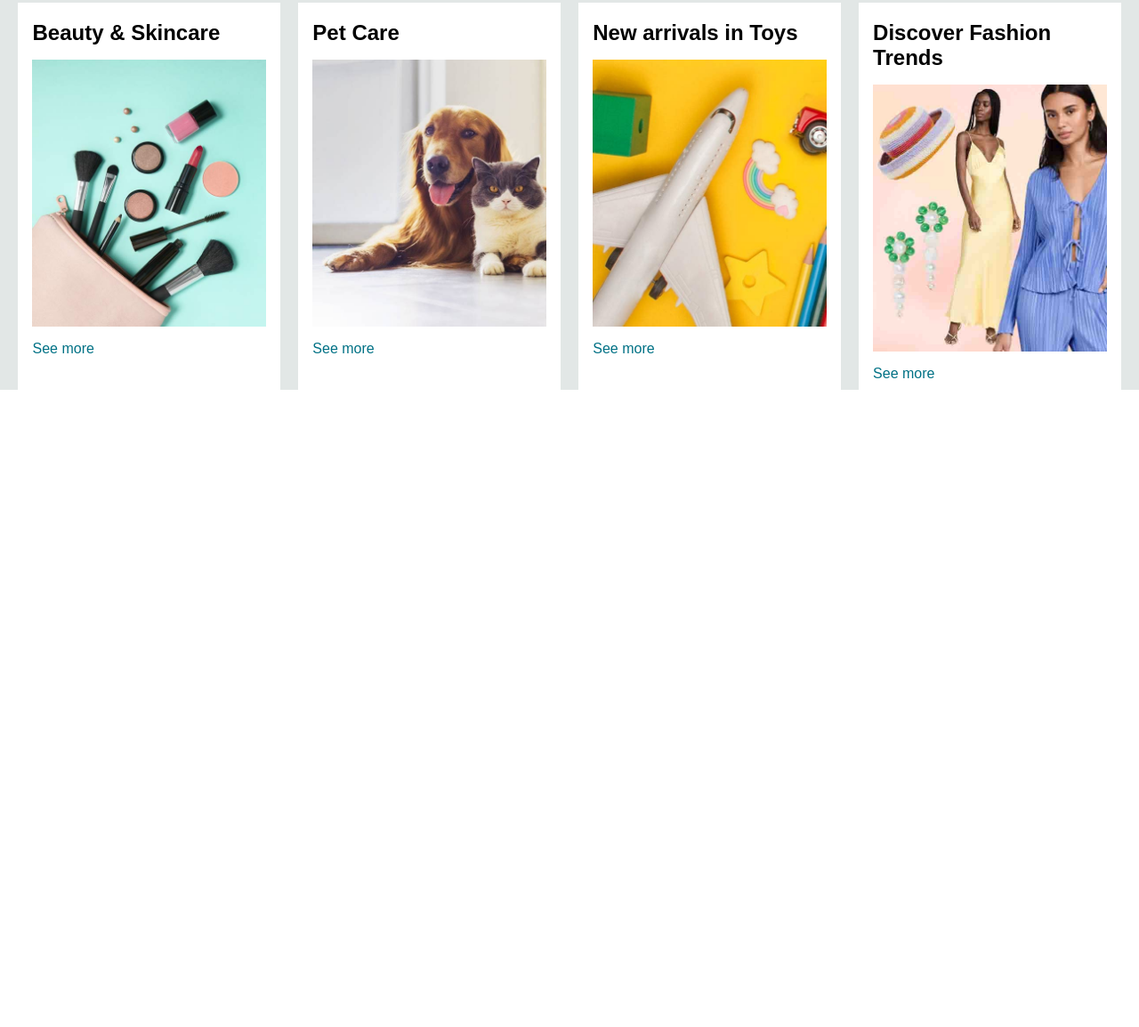
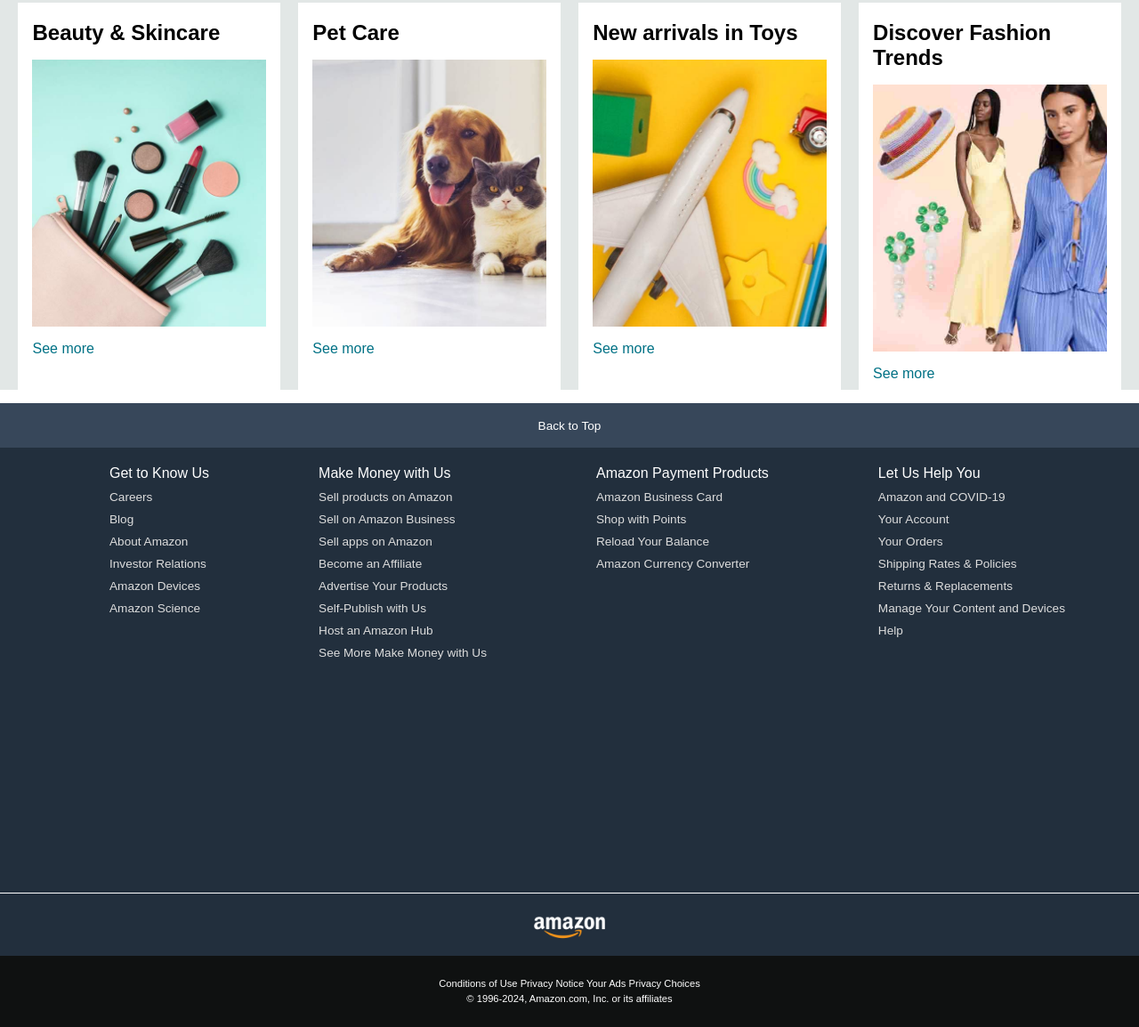
Before and after one commit to ByteJuggle/Amazon-Clone, a plain HTML site: page index.html in a window 1280 px wide. Shown: the part 912-2066 px from the top of the page at 89% size. Before the commit the page ends 1350 px from the top, so only its background shows below. Drawn offline with Linux system fonts and the light colour scheme.

Commit message:
Add New Features

```diff
--- a/index.html
+++ b/index.html
@@ -44,18 +44,18 @@
         </div>
 
         <div class="panel">
-            <div class="panel-all">
+            <div class="panel-all border">
                 <i class="fa-solid fa-bars"></i>
                 All
             </div>
             <div class="panel-ops">
-                <p>Today's Deals</p>
-                <p>Customer Service</p>
-                <p>Registry</p>
-                <p>Gift Cards</p>
-                <p>Sell</p>
+                <p class="border">Today's Deals</p>
+                <p class="border">Customer Service</p>
+                <p class="border">Registry</p>
+                <p class="border">Gift Cards</p>
+                <p class="border">Sell</p>
             </div>
-            <div class="panel-deals">
+            <div class="panel-deals border">
                 Shop deals in Electronics
             </div>
         </div>
@@ -125,5 +125,63 @@
             </div>
         </div>
     </div>
+
+    <footer>
+        <div class="foot-panel1">
+            Back to Top
+        </div>
+        <div class="foot-panel2">
+            <ul>
+                <p>Get to Know Us</p>
+                <a>Careers</a>
+                <a>Blog</a>
+                <a>About Amazon</a>
+                <a>Investor Relations</a>
+                <a>Amazon Devices</a>
+                <a>Amazon Science</a>
+            </ul>
+            <ul>
+                <p>Make Money with Us</p>
+                <a>Sell products on Amazon</a>
+                <a>Sell on Amazon Business</a>
+                <a>Sell apps on Amazon</a>
+                <a>Become an Affiliate</a>
+                <a>Advertise Your Products</a>
+                <a>Self-Publish with Us</a>
+                <a>Host an Amazon Hub</a>
+                <a>See More Make Money with Us</a>
+            </ul>
+            <ul>
+                <p>Amazon Payment Products</p>
+                <a>Amazon Business Card</a>
+                <a>Shop with Points</a>
+                <a>Reload Your Balance</a>
+                <a>Amazon Currency Converter</a>
+            </ul>
+            <ul>
+                <p>Let Us Help You</p>
+                <a>Amazon and COVID-19</a>
+                <a>Your Account</a>
+                <a>Your Orders</a>
+                <a>Shipping Rates & Policies</a>
+                <a>Returns & Replacements</a>
+                <a>Manage Your Content and Devices</a>
+                <a>Help</a>
+            </ul>
+        </div>
+        <div class="foot-panel3">
+            <div class="logo"></div>
+        </div>
+        <div class="foot-panel4">
+            <div class="pages">
+                <a>Conditions of Use</a>
+                <a>Privacy Notice</a>
+                <a>Your Ads Privacy Choices</a>
+            </div>
+            <div class="copyright">
+                © 1996-2024, Amazon.com, Inc. or its affiliates
+            </div>
+        </div>
+    </footer>
 </body>
 </html>
--- a/style.css
+++ b/style.css
@@ -17,6 +17,7 @@
     height: 50px;
     width: 100px;
 }
+
 .logo{
     background-image: url("Amazon_logo.png");
     background-size: cover;
@@ -193,3 +194,70 @@
 .box-content p{
     color: #007185;
 }
+
+/* Footer */
+footer{
+    margin-top: 15px;
+}
+
+.foot-panel1{
+    background-color: #37475a;
+    color: white;
+    height: 50px;
+    display: flex;
+    justify-content: center;
+    align-items: center;
+    font-size: 0.85rem;
+}
+
+.foot-panel2{
+    background-color: #222f3d;
+    color: white;
+    height: 500px;
+    display: flex;
+    justify-content: space-evenly;
+}
+
+ul{
+    margin-top: 20px;
+}
+
+ul a{
+    display: block;
+    font-size: 0.85rem;
+    margin-top: 10px;
+    color: #dddddd;
+}
+
+.foot-panel3{
+    background-color: #222f3d;
+    color: white;
+    border-top: 0.5px solid white;
+    height: 70px;
+    display: flex;
+    justify-content: center;
+    align-items: center;
+}
+
+.logo{
+    background-image: url("Amazon_logo.png");
+    background-size: cover;
+    height: 50px;
+    width: 100px;
+}
+
+.foot-panel4{
+    background-color: #0f1111;
+    color: white;
+    height: 80px;
+    font-size: 0.7rem;
+    text-align: center;
+}
+
+.pages{
+    padding-top: 25px;
+}
+
+.copyright{
+    padding-top: 5px;
+}
```
